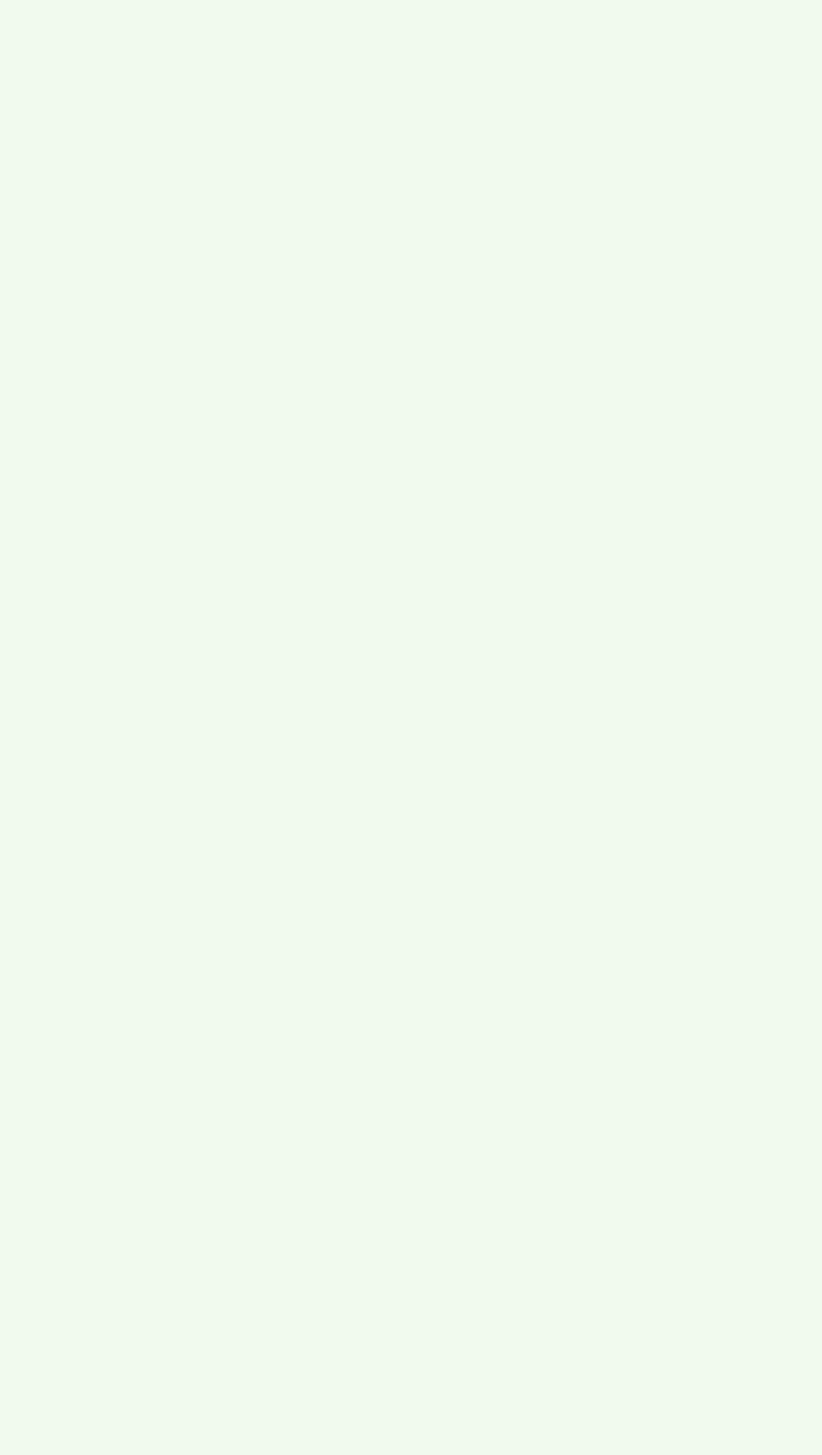
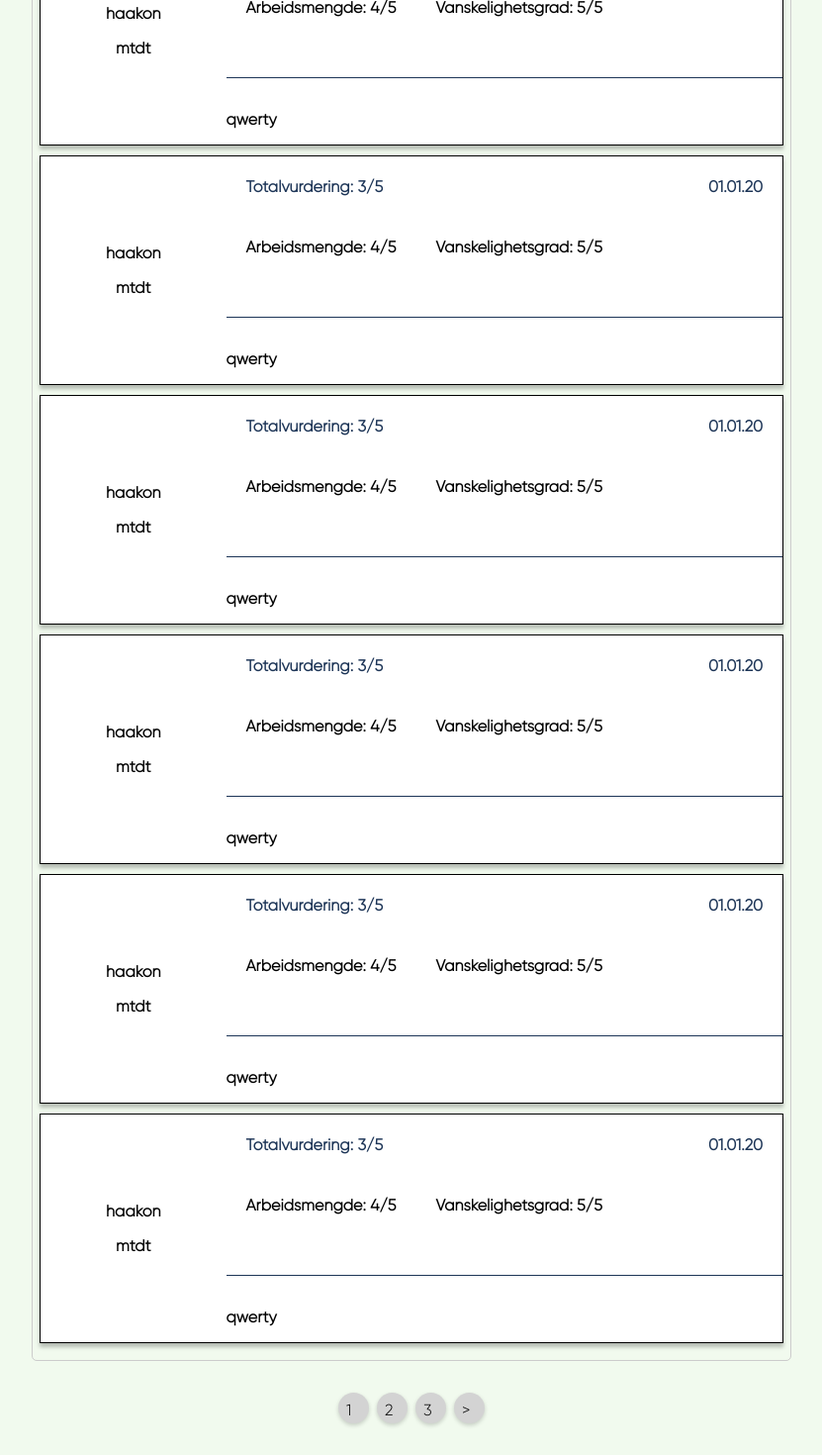
Before and after one commit to rotciw/emnr, a React (Create React App) app in the folder frontend/: page /course/1 in a window 1280 px wide. Shown: the part 2006-3476 px from the top of the page at 99% size, without its empty margins (224-1055 px from the left). Before the commit the page ends 1445 px from the top, so only its background shows below. Built offline with nearby package versions, Linux system fonts and the light colour scheme; no server answers; sample sign-in values are in the browser's storage.

Commit message:
US5 see pagination for reviews (mock data as of now).

```diff
--- a/frontend/src/components/Review.tsx
+++ b/frontend/src/components/Review.tsx
@@ -35,8 +35,8 @@ export const Review: React.FC<ReviewProps> = ({
   name,
   studyProgramme,
   score,
-  workLoad=0,
-  difficulty=0,
+  workLoad=-1,
+  difficulty=-1,
   text,
   date,
   }) => {
--- a/frontend/src/components/ReviewList.tsx
+++ b/frontend/src/components/ReviewList.tsx
@@ -2,6 +2,7 @@ import React, { useEffect, useState, useContext } from 'react';
 import styled from 'styled-components';
 import axios from 'axios';
 import { Review } from './Review';
+import { GlobalStateContext } from 'context/GlobalStateContext';
 
 const Wrapper = styled.div`
   border: 1px solid #ccc;
@@ -15,6 +16,7 @@ const Wrapper = styled.div`
 
 interface ReviewListProps {
     courseCode: String;
+    pageNumber: number;
 }
 
 interface ReviewProps{
@@ -29,9 +31,17 @@ interface ReviewProps{
 
 export const ReviewList: React.FC<ReviewListProps> = ({
     courseCode,
+    pageNumber,
   }) => {
 
     const [reviews,updateReviews] = useState<ReviewProps[]>([]);
+
+    const { totalPageReviewProvider } = useContext(
+      GlobalStateContext,
+    )!;
+
+    const resultLimit: number = 5;
+    let start: number = (pageNumber - 1) * resultLimit;
 /*
   useEffect (() => {
 
@@ -44,12 +54,27 @@ export const ReviewList: React.FC<ReviewListProps> = ({
         .catch(err => console.log(err));
     }
     getReviews();
-  }, []);
+    start += resultLimit;
+
+  }, [pageNumber]);
   */
     const tempReviews: ReviewProps[] = [{name:'haakon',studyProgramme:'mtdt',score:3,workLoad:4,difficulty:5,text:'qwerty',date:'01.01.20'},
     {name:'haakon',studyProgramme:'mtdt',score:3,workLoad:4,difficulty:5,text:'qwerty',date:'01.01.20'},
     {name:'haakon',studyProgramme:'mtdt',score:3,workLoad:4,difficulty:5,text:'qwerty',date:'01.01.20'},
+    {name:'haakon',studyProgramme:'mtdt',score:3,workLoad:4,difficulty:5,text:'qwerty',date:'01.01.20'},
+    {name:'haakon',studyProgramme:'mtdt',score:3,workLoad:4,difficulty:5,text:'qwerty',date:'01.01.20'},
+    {name:'haakon',studyProgramme:'mtdt',score:3,workLoad:4,difficulty:5,text:'qwerty',date:'01.01.20'},
+    {name:'haakon',studyProgramme:'mtdt',score:3,workLoad:4,difficulty:5,text:'qwerty',date:'01.01.20'},
+    {name:'haakon',studyProgramme:'mtdt',score:3,workLoad:4,difficulty:5,text:'qwerty',date:'01.01.20'},
+    {name:'haakon',studyProgramme:'mtdt',score:3,workLoad:4,difficulty:5,text:'qwerty',date:'01.01.20'},
+    {name:'haakon',studyProgramme:'mtdt',score:3,workLoad:4,difficulty:5,text:'qwerty',date:'01.01.20'},
+    {name:'haakon',studyProgramme:'mtdt',score:3,workLoad:4,difficulty:5,text:'qwerty',date:'01.01.20'},
     {name:'haakon',studyProgramme:'mtdt',score:3,workLoad:4,difficulty:5,text:'qwerty',date:'01.01.20'}];
+
+    //Change
+    totalPageReviewProvider.setTotalPageReview(
+      Math.ceil(tempReviews.length / resultLimit),
+    );
 
   return (
     <Wrapper>
--- a/frontend/src/context/GlobalStateContext.tsx
+++ b/frontend/src/context/GlobalStateContext.tsx
@@ -4,6 +4,8 @@ interface GlobalStateContextProps {
   authProvider: AuthProviderValue;
   userProvider: UserProviderValue;
   pageProvider: PageProviderValue;
+  totalPageReviewProvider: TotalPageReviewProviderValue;
+  pageReviewProvider: PageReviewProviderValue;
   totalPageProvider: TotalPageProviderValue;
   searchQueryProvider: SearchQueryProviderValue;
 }
@@ -33,6 +35,16 @@ interface SearchQueryProviderValue {
   setSearchQuery: (val: string) => void;
 }
 
+interface PageReviewProviderValue {
+  pageReview: number;
+  setPageReview: (val: number) => void;
+}
+
+interface TotalPageReviewProviderValue {
+  totalPageReview: number;
+  setTotalPageReview: (val: number) => void;
+}
+
 export const GlobalStateContext = createContext<GlobalStateContextProps | null>(
   null,
 );
@@ -43,6 +55,8 @@ const GlobalStateProvider: React.FC = ({ children }) => {
   const [page, setPage] = useState<number>(1);
   const [totalPage, setTotalPage] = useState<number>(1);
   const [searchQuery, setSearchQuery] = useState<string | null>(null);
+  const [pageReview, setPageReview] = useState<number>(1);
+  const [totalPageReview, setTotalPageReview] = useState<number>(1);
 
   const authProvider = useMemo(() => ({ token, setToken }), [token, setToken]);
   const userProvider = useMemo(() => ({ email, setEmail }), [email, setEmail]);
@@ -55,6 +69,11 @@ const GlobalStateProvider: React.FC = ({ children }) => {
     searchQuery,
     setSearchQuery,
   ]);
+  const pageReviewProvider = useMemo(() => ({ pageReview, setPageReview }), [pageReview, setPageReview]);
+  const totalPageReviewProvider = useMemo(() => ({ totalPageReview, setTotalPageReview }), [
+    totalPageReview,
+    setTotalPageReview,
+  ]);
 
   return (
     <GlobalStateContext.Provider
@@ -64,6 +83,8 @@ const GlobalStateProvider: React.FC = ({ children }) => {
         pageProvider,
         totalPageProvider,
         searchQueryProvider,
+        pageReviewProvider,
+        totalPageReviewProvider,
       }}
     >
       {children}
--- a/frontend/src/pages/CoursePage.tsx
+++ b/frontend/src/pages/CoursePage.tsx
@@ -1,4 +1,4 @@
-import React, { useCallback, useEffect, useState } from 'react';
+import React, { useCallback, useContext, useEffect, useState } from 'react';
 import { useHistory, useLocation } from 'react-router-dom';
 import { Layout } from 'styles/Layout';
 import {
@@ -13,6 +13,8 @@ import { Circle, RotatedSquare } from 'styles/Shapes';
 import { defaultTheme } from 'styles/theme';
 import axios from 'axios';
 import { ReviewList } from 'components/ReviewList';
+import { PaginationContainer } from 'components/pagination/PaginationContainer';
+import { GlobalStateContext } from 'context/GlobalStateContext';
 
 interface CourseViewProps {
   courseName: String;
@@ -24,6 +26,10 @@ interface CourseViewProps {
 export const CoursePage: React.FC<CourseViewProps> = (
   props: CourseViewProps,
 ) => {
+  const { pageReviewProvider, totalPageReviewProvider } = useContext(
+    GlobalStateContext,
+  )!;
+
   const courseCode: string = useLocation().pathname.substr(8);
   const [courseInfo, setCourseInfo] = useState<any>({});
 
@@ -70,7 +76,8 @@ export const CoursePage: React.FC<CourseViewProps> = (
         </LocalShapeContainer>
       </FlexContainer>
       <HrLine />
-      <ReviewList courseCode={courseInfo.course_code}/>
+      <ReviewList courseCode={courseInfo.course_code} pageNumber={pageReviewProvider.pageReview}/>
+      <PaginationContainer totalPages={totalPageReviewProvider.totalPageReview} />
     </Layout>
   );
 };
```
